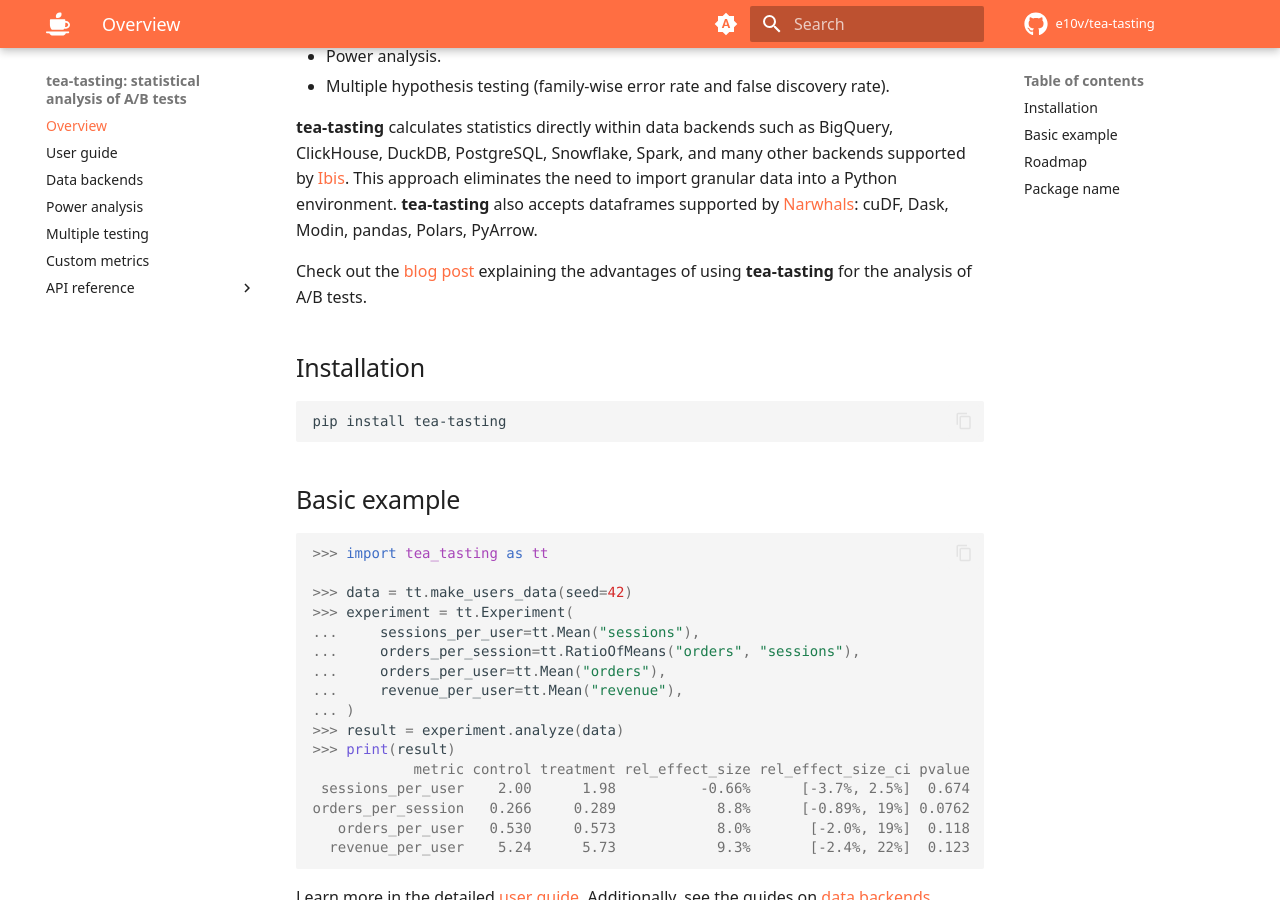
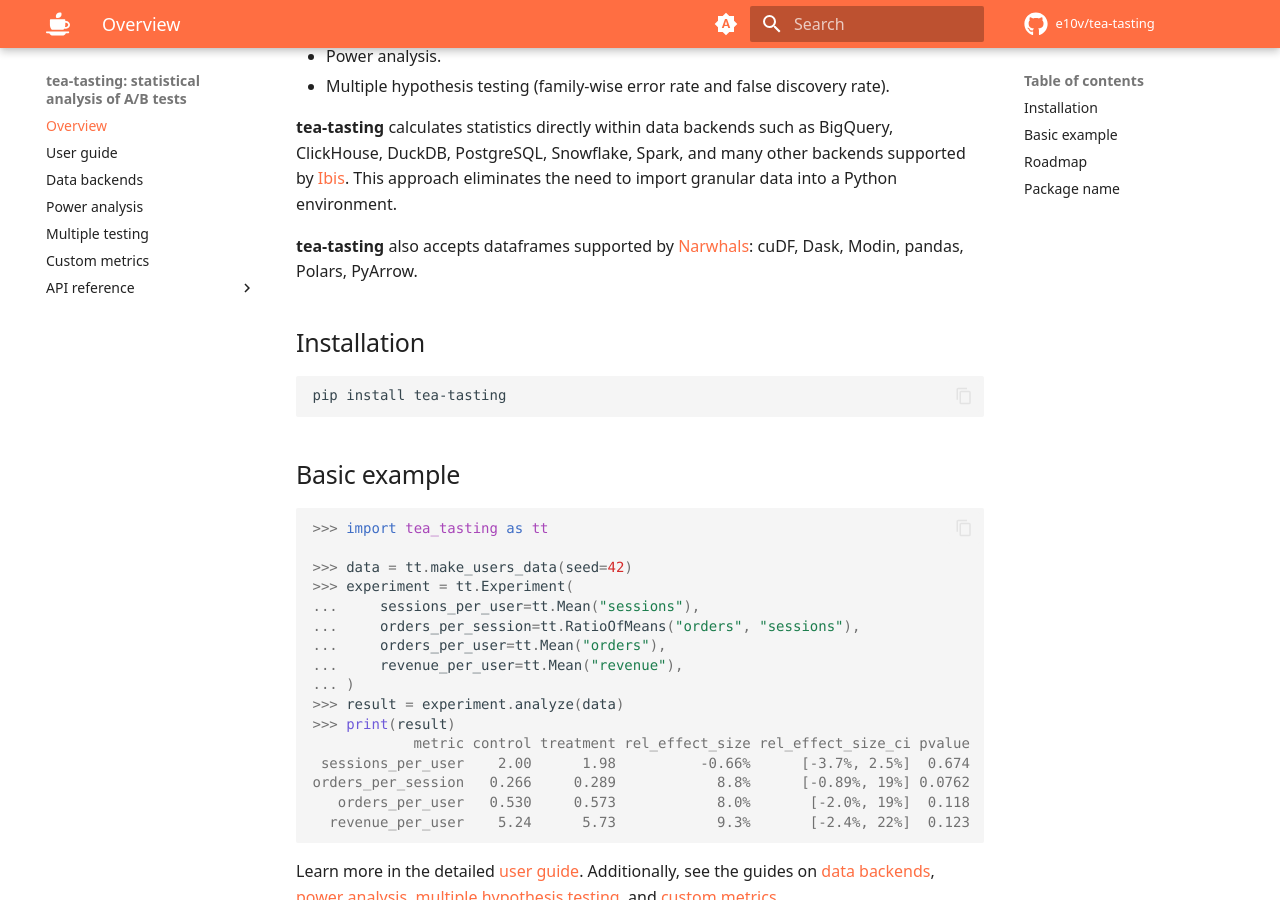
Before and after one commit to e10v/tea-tasting, an MkDocs documentation site: the page built from docs/index.md, in a window 1280 px wide and 900 px high, scrolled down 424 px. Built offline with MkDocs 1.6.1 and Material for MkDocs 9.7.7, drawn with Linux system fonts in a browser that asks for light colours; comment, search, counter and statistics services are not loaded.

Commit message:
Remove link to blog post

```diff
--- a/docs/index.md
+++ b/docs/index.md
@@ -19,9 +19,9 @@
 - Power analysis.
 - Multiple hypothesis testing (family-wise error rate and false discovery rate).
 
-**tea-tasting** calculates statistics directly within data backends such as BigQuery, ClickHouse, DuckDB, PostgreSQL, Snowflake, Spark, and many other backends supported by [Ibis](https://github.com/ibis-project/ibis). This approach eliminates the need to import granular data into a Python environment. **tea-tasting** also accepts dataframes supported by [Narwhals](https://github.com/narwhals-dev/narwhals): cuDF, Dask, Modin, pandas, Polars, PyArrow.
+**tea-tasting** calculates statistics directly within data backends such as BigQuery, ClickHouse, DuckDB, PostgreSQL, Snowflake, Spark, and many other backends supported by [Ibis](https://github.com/ibis-project/ibis). This approach eliminates the need to import granular data into a Python environment.
 
-Check out the [blog post](https://e10v.me/tea-tasting-analysis-of-experiments/) explaining the advantages of using **tea-tasting** for the analysis of A/B tests.
+**tea-tasting** also accepts dataframes supported by [Narwhals](https://github.com/narwhals-dev/narwhals): cuDF, Dask, Modin, pandas, Polars, PyArrow.
 
 ## Installation
 
```
Also changed, not shown: README.md (+2 -2 lines).
